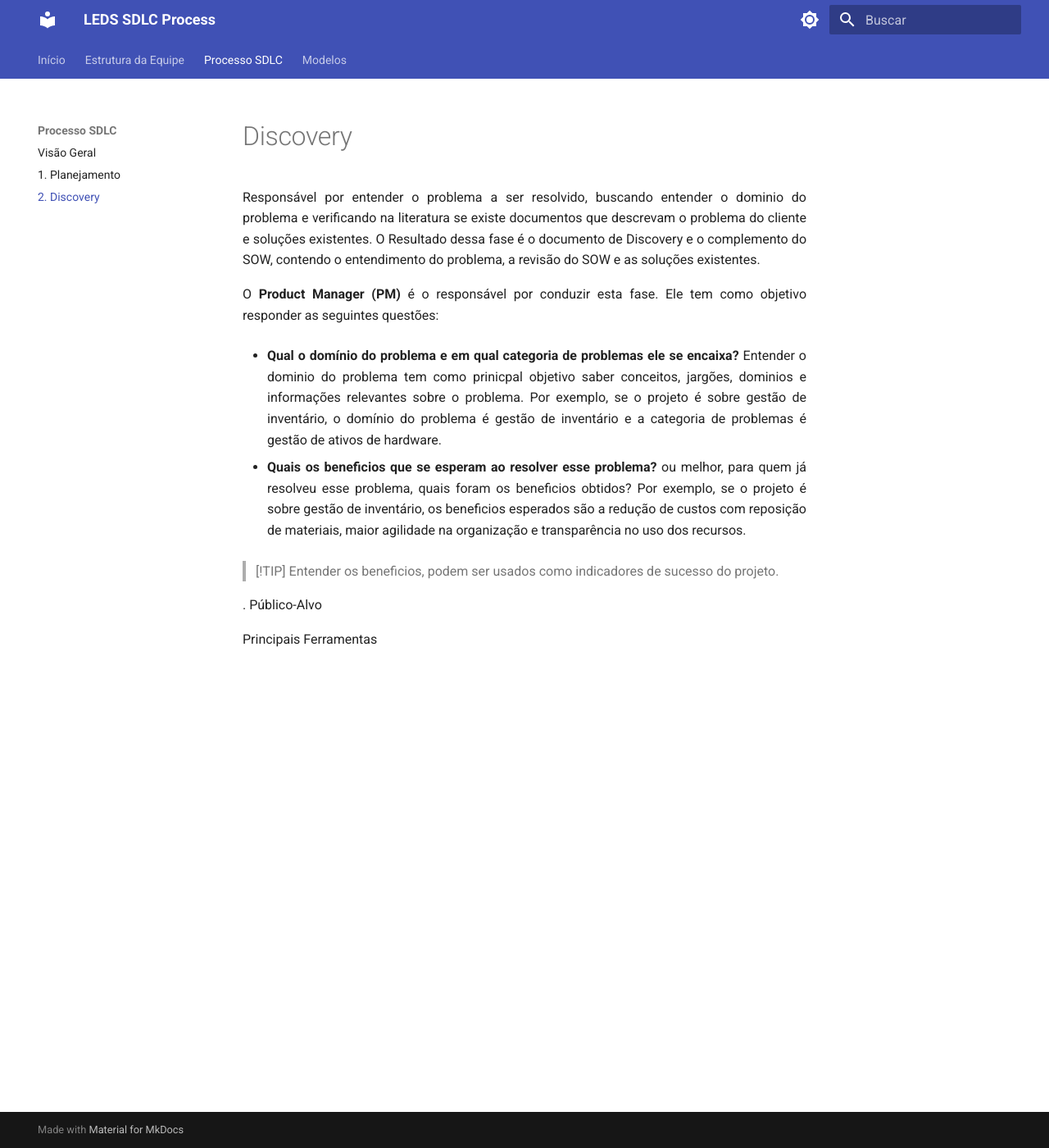
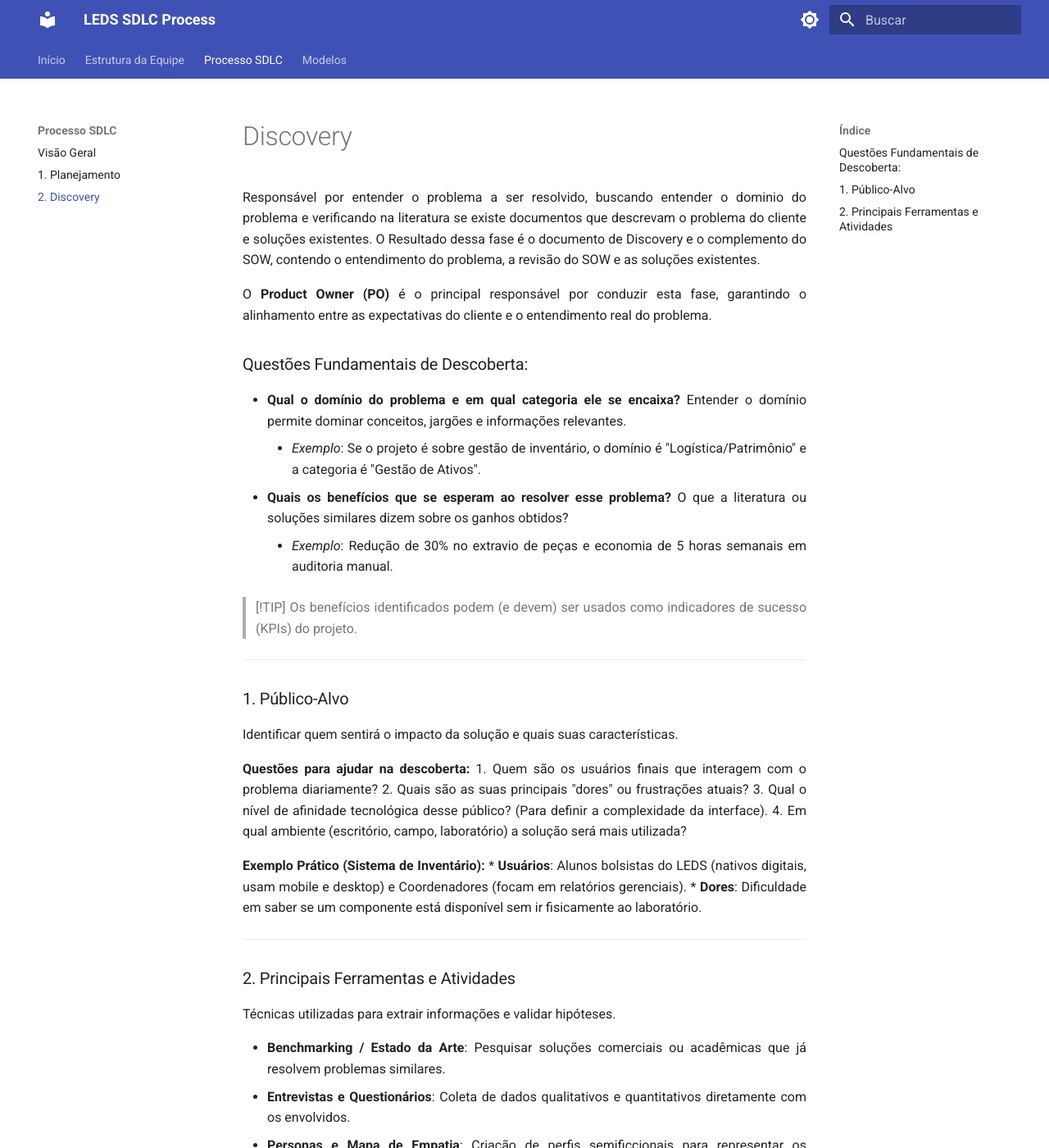
Before and after one commit to leds-conectafapes/processo-leds-sdlc, an MkDocs documentation site: the page built from docs/sdlc/2_discovery.md, in a window 1280 px wide and 1400 px high. Shown: the whole window at 82% size. Built offline with MkDocs 1.6.1 and Material for MkDocs 9.7.7, drawn with Linux system fonts in a browser that asks for light colours; some of the changed text lies outside the part shown.

Commit message:
docs: enhance discovery phase with questions and examples

```diff
--- a/docs/sdlc/2_discovery.md
+++ b/docs/sdlc/2_discovery.md
@@ -2,17 +2,45 @@
 
 Responsável por entender o problema a ser resolvido, buscando entender o dominio do problema e verificando na literatura se existe documentos que descrevam o problema do cliente e soluções existentes. O Resultado dessa fase é o documento de Discovery e o complemento do SOW, contendo o entendimento do problema, a revisão do SOW e as soluções existentes.
 
-O **Product Manager (PM)** é o responsável por conduzir esta fase. Ele tem como objetivo responder as seguintes questões:
+O **Product Owner (PO)** é o principal responsável por conduzir esta fase, garantindo o alinhamento entre as expectativas do cliente e o entendimento real do problema.
 
-* **Qual o domínio do problema e em qual categoria de problemas ele se encaixa?** Entender o dominio do problema tem como prinicpal objetivo saber conceitos, jargões, dominios e informações relevantes sobre o problema. Por exemplo, se o projeto é sobre gestão de inventário, o domínio do problema é gestão de inventário e a categoria de problemas é gestão de ativos de hardware.
+### Questões Fundamentais de Descoberta:
 
-* **Quais os beneficios que se esperam ao resolver esse problema?** ou melhor, para quem já resolveu esse problema, quais foram os beneficios obtidos? Por exemplo, se o projeto é sobre gestão de inventário, os beneficios esperados são a redução de custos com reposição de materiais, maior agilidade na organização e transparência no uso dos recursos.
+* **Qual o domínio do problema e em qual categoria ele se encaixa?** Entender o domínio permite dominar conceitos, jargões e informações relevantes.
+    * *Exemplo*: Se o projeto é sobre gestão de inventário, o domínio é "Logística/Patrimônio" e a categoria é "Gestão de Ativos".
+* **Quais os benefícios que se esperam ao resolver esse problema?** O que a literatura ou soluções similares dizem sobre os ganhos obtidos?
+    * *Exemplo*: Redução de 30% no extravio de peças e economia de 5 horas semanais em auditoria manual.
 
 > [!TIP]
-> Entender os beneficios, podem ser usados como indicadores de sucesso do projeto.
+> Os benefícios identificados podem (e devem) ser usados como indicadores de sucesso (KPIs) do projeto.
 
+---
 
+### 1. Público-Alvo
 
-. Público-Alvo
+Identificar quem sentirá o impacto da solução e quais suas características.
 
-Principais Ferramentas
+**Questões para ajudar na descoberta:**
+1. Quem são os usuários finais que interagem com o problema diariamente?
+2. Quais são as suas principais "dores" ou frustrações atuais?
+3. Qual o nível de afinidade tecnológica desse público? (Para definir a complexidade da interface).
+4. Em qual ambiente (escritório, campo, laboratório) a solução será mais utilizada?
+
+**Exemplo Prático (Sistema de Inventário):**
+*   **Usuários**: Alunos bolsistas do LEDS (nativos digitais, usam mobile e desktop) e Coordenadores (focam em relatórios gerenciais).
+*   **Dores**: Dificuldade em saber se um componente está disponível sem ir fisicamente ao laboratório.
+
+---
+
+### 2. Principais Ferramentas e Atividades
+
+Técnicas utilizadas para extrair informações e validar hipóteses.
+
+*   **Benchmarking / Estado da Arte**: Pesquisar soluções comerciais ou acadêmicas que já resolvem problemas similares.
+*   **Entrevistas e Questionários**: Coleta de dados qualitativos e quantitativos diretamente com os envolvidos.
+*   **Personas e Mapa de Empatia**: Criação de perfis semificcionais para representar os diferentes tipos de usuários.
+*   **Matriz CSD**: Levantamento de Certezas, Suposições e Dúvidas para guiar a pesquisa.
+
+**Exemplo Prático:**
+*   **Atividade**: Realização de uma Matriz CSD para identificar que "supomos" que os alunos preferem notificações via WhatsApp em vez de E-mail.
+*   **Ferramenta**: Uso do Figma para prototipação de baixa fidelidade e validação rápida do fluxo de empréstimo.
```
Also changed, not shown: docs/sdlc/1_planning.md (+1 -1 lines), site/404.html, site/index.html, site/modelos/sow_template/index.html, site/sdlc/0_processo/index.html, site/sdlc/1_planning/index.html, site/sdlc/2_discovery/index.html, site/search/search_index.json, site/team/equipe/index.html.
